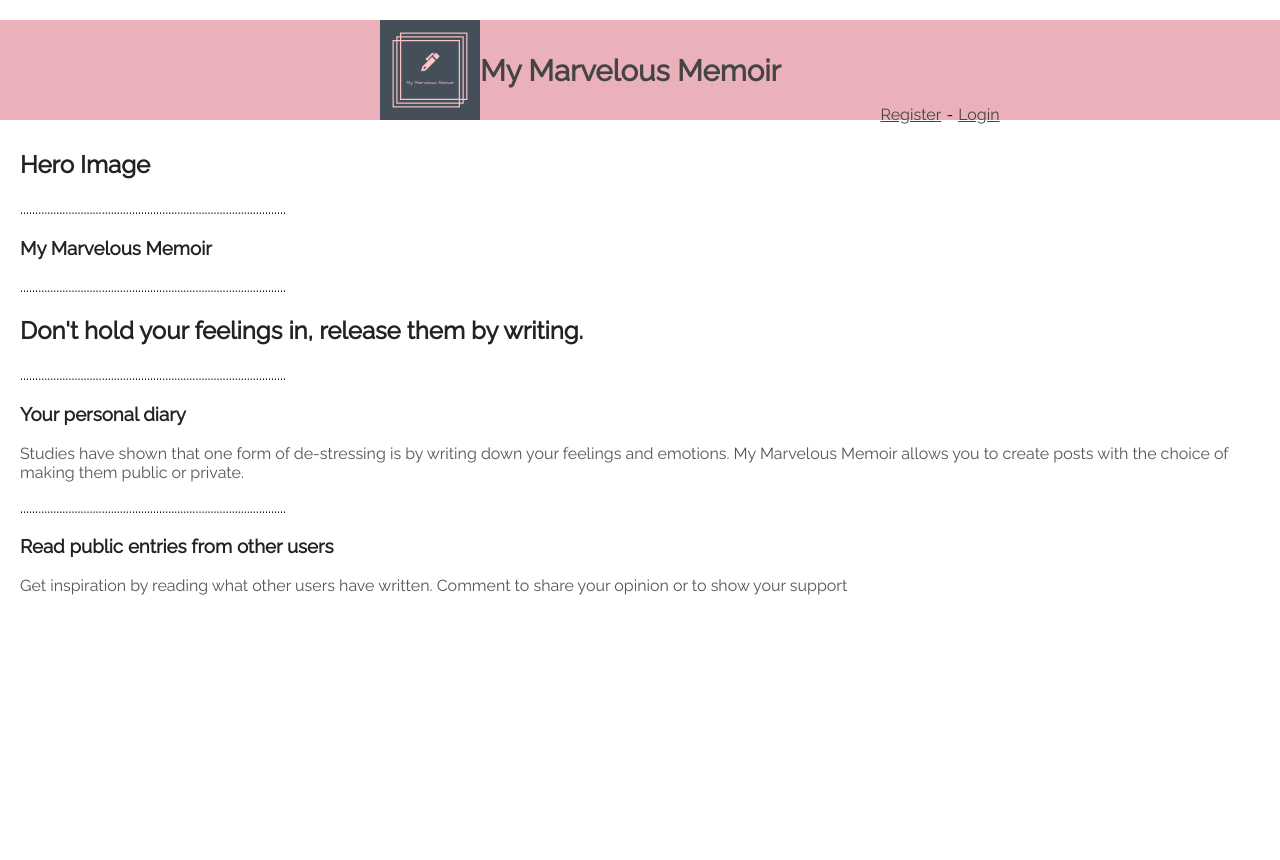
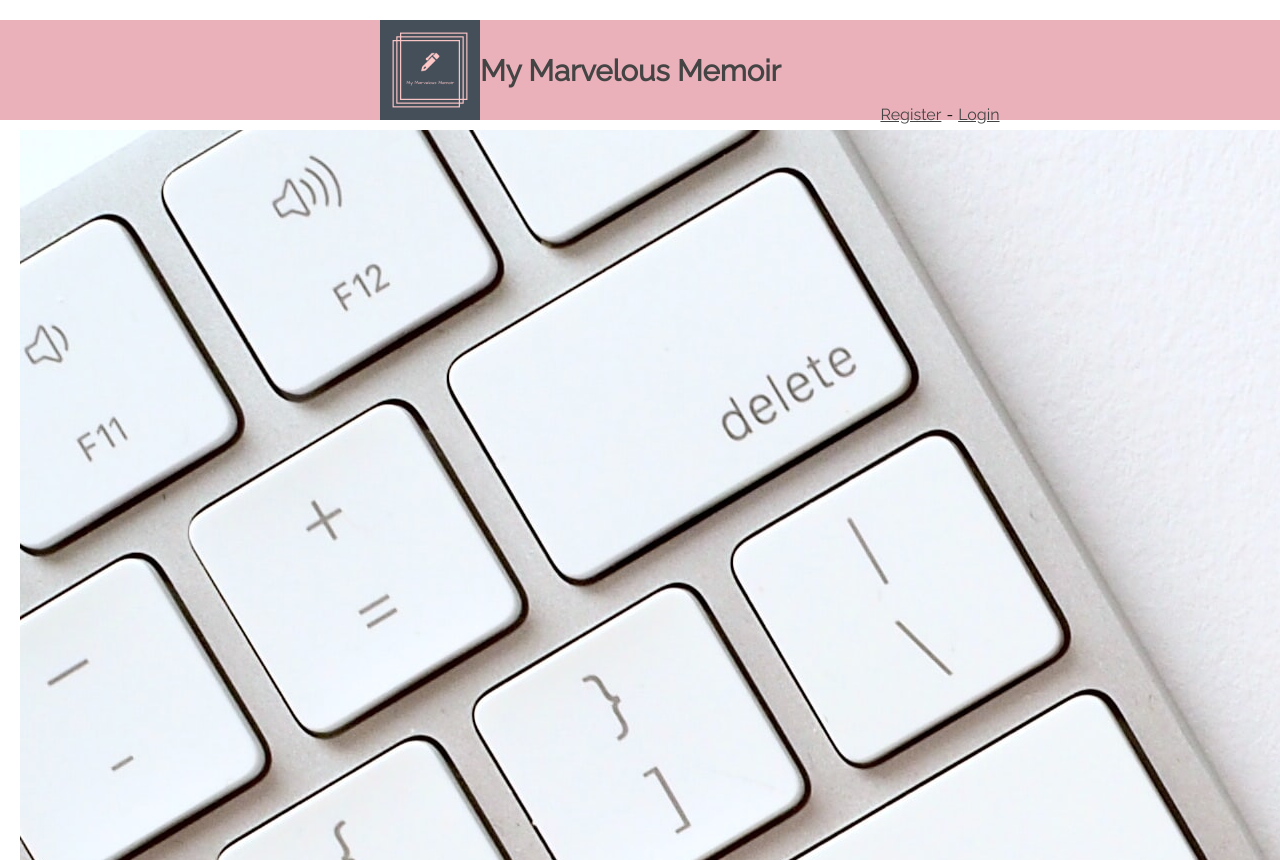
Before and after one commit to RupiR/My_Marvelous_Memoir-client, a React (Create React App) app: page / in a window 1280 px wide. Built offline with nearby package versions, Linux system fonts and the light colour scheme.

Commit message:
updated post page

```diff
--- a/src/routes/LandingPage/LandingPage.js
+++ b/src/routes/LandingPage/LandingPage.js
@@ -1,4 +1,5 @@
 import React, { Component } from "react";
+import { Link } from 'react-router-dom';
 import { Section } from "../../components/Utils/Utils";
 import "./LandingPage.css";
 
@@ -8,18 +9,23 @@ export default class LandingPage extends Component {
             <Section className="LandingPage">
                 <main role="main">
                     <header role="banner">
-                        <h1>Hero Image</h1>
+                        <Link to='/loginpage'>
+                            <img className='heroimage' src='/assets/heroimagepic.jpg' />
+                        </Link>
                     </header>
                     ........................................................................................
-                    <section>
+                <section>
                         <header>
-                            <h1>My Marvelous Memoir</h1>
+                            <h1>Don't hold your feelings in, release them by writing.</h1>
                             ........................................................................................
-                            <h2>Don't hold your feelings in, release them by writing.</h2>
+                            <h2>Experience My Marvelous Memoir using these login credientials</h2>
+                            <p>Username: Demouser</p>
+                            <p>Password: Demo1234!</p>
+
                         </header>
                     </section>
                     ........................................................................................
-                    <section>
+                <section>
                         <header>
                             <h3>Your personal diary</h3>
                         </header>
@@ -30,7 +36,7 @@ export default class LandingPage extends Component {
                         </p>
                     </section>
                     ........................................................................................
-                    <section>
+                <section>
                         <header>
                             <h3>Read public entries from other users</h3>
                         </header>
@@ -40,7 +46,7 @@ export default class LandingPage extends Component {
                         </p>
                     </section>
                 </main>
-            </Section>
+            </Section >
         );
     }
 }
--- a/src/routes/PostPage/PostPage.js
+++ b/src/routes/PostPage/PostPage.js
@@ -47,6 +47,7 @@ export default class PostPage extends Component {
         </p>
         <PostContent post={post} />
         <button class="editButton">Edit Post</button>
+        &nbsp;&nbsp;&nbsp;
         <button class="deleteButton">Delete Post</button>
         <PostComments comments={comments} />
         <CommentForm />
```
Also changed, not shown: public/assets/heroimagepic.jpg (added).
